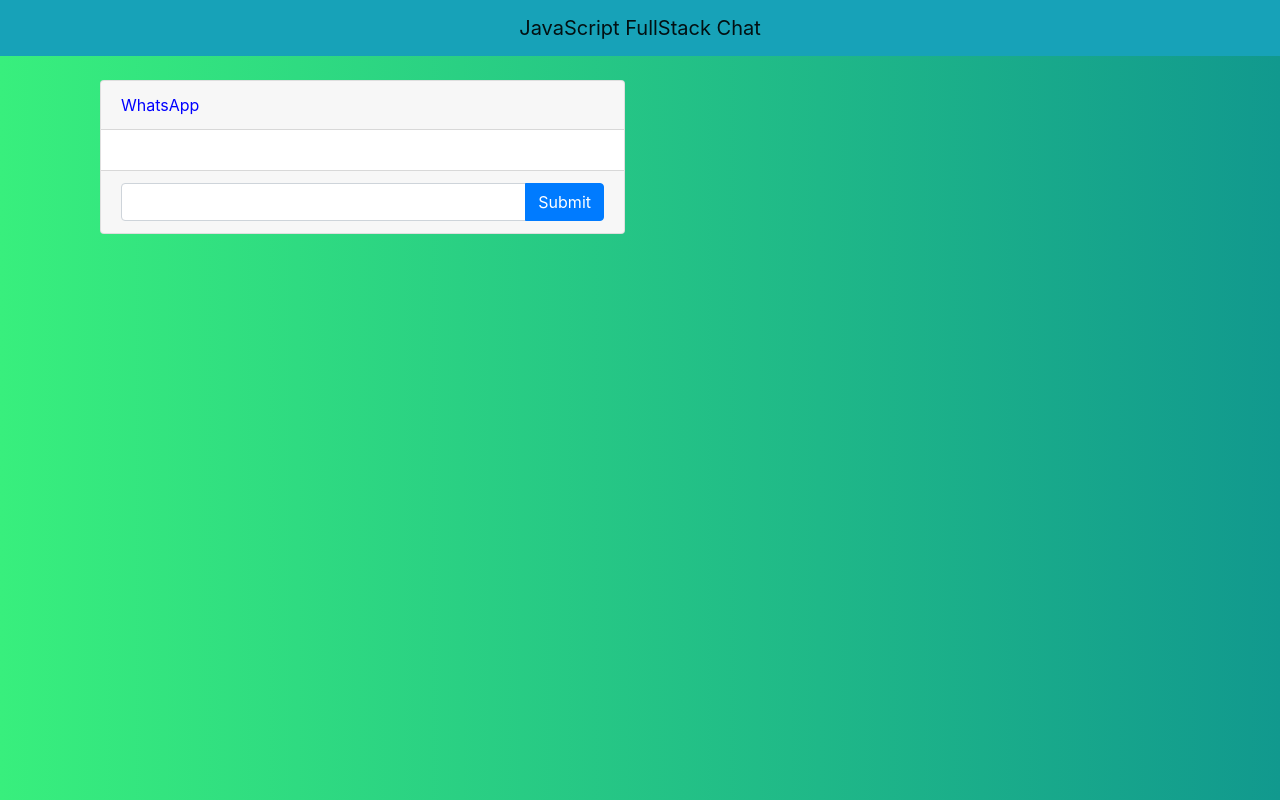
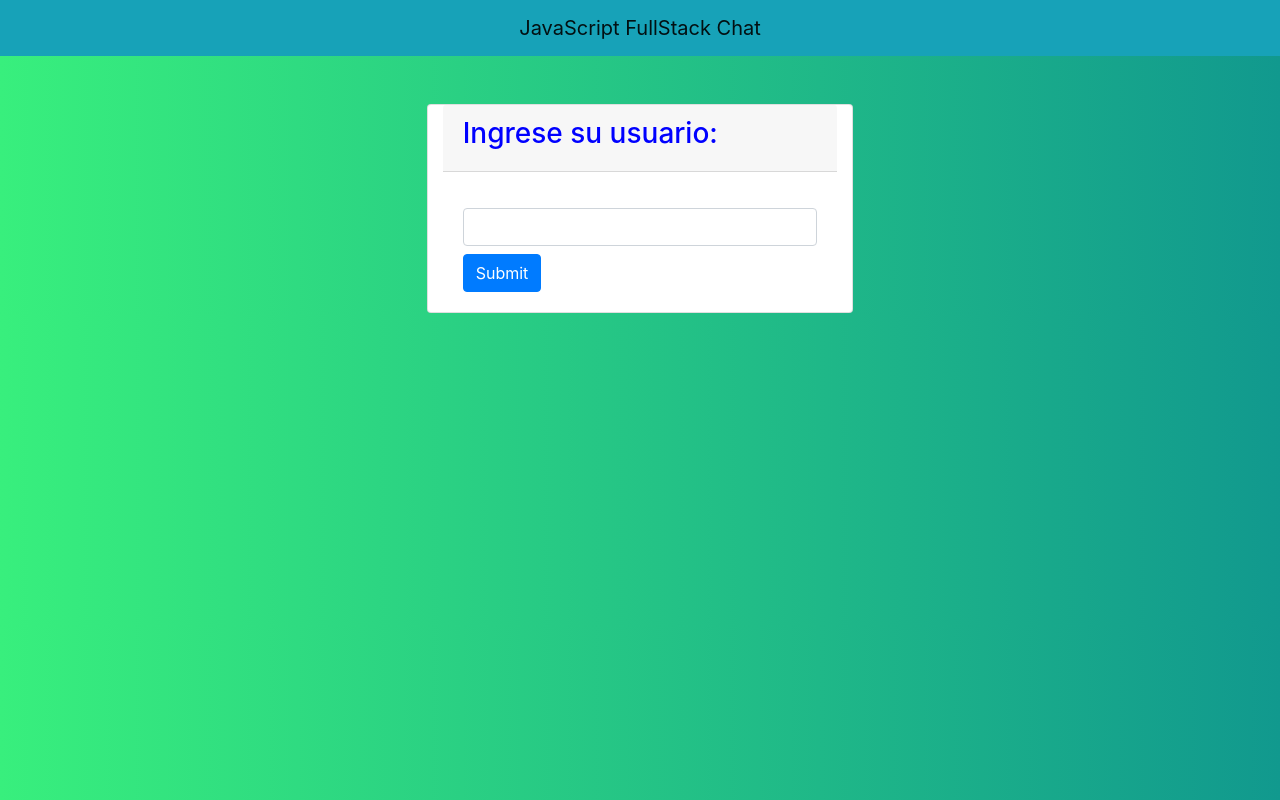
Before and after one commit to napsterh/chat-javaScript, a website: page src/public/index.html in a window 1280 px wide. Drawn offline with nearby package versions, Linux system fonts and the light colour scheme; no server answers.

Commit message:
realizando el login

```diff
--- a/src/public/css/main.css
+++ b/src/public/css/main.css
@@ -4,3 +4,7 @@ body {
   background: linear-gradient(to right, #38ef7d, #11998e); /* W3C, IE 10+/ Edge, Firefox 16+, Chrome 26+, Opera 12+, Safari 7+ */
   color: blue;
 }
+
+#contentWrap {
+  display: none;
+}
--- a/src/public/index.html
+++ b/src/public/index.html
@@ -17,7 +17,21 @@
       <nav class="navbar navbar-light bg-info">
         <a class ="navbar-brand mx-auto" href="/">JavaScript FullStack Chat</a>
       </nav>
-      <div class="container">
+
+      <div class="card col-md-4 mt-5 mx-auto" id="nickWrap">
+        <div class="card-header">
+          <h3>Ingrese su usuario:</h3>
+        </div>
+        <p  id="nickError"></p>
+        <div class="card-body">
+          <form id="nickForm">
+            <input type="text" id="nickname" class="form-control">
+            <input type="submit" class="btn btn-primary bnt-block mt-2">
+          </form>
+        </div>
+      </div>
+
+      <div class="container" id="contentWrap">
         <div class="col-md-6 mt-4">
           <div class="card">
             <div class="card-header">
```
